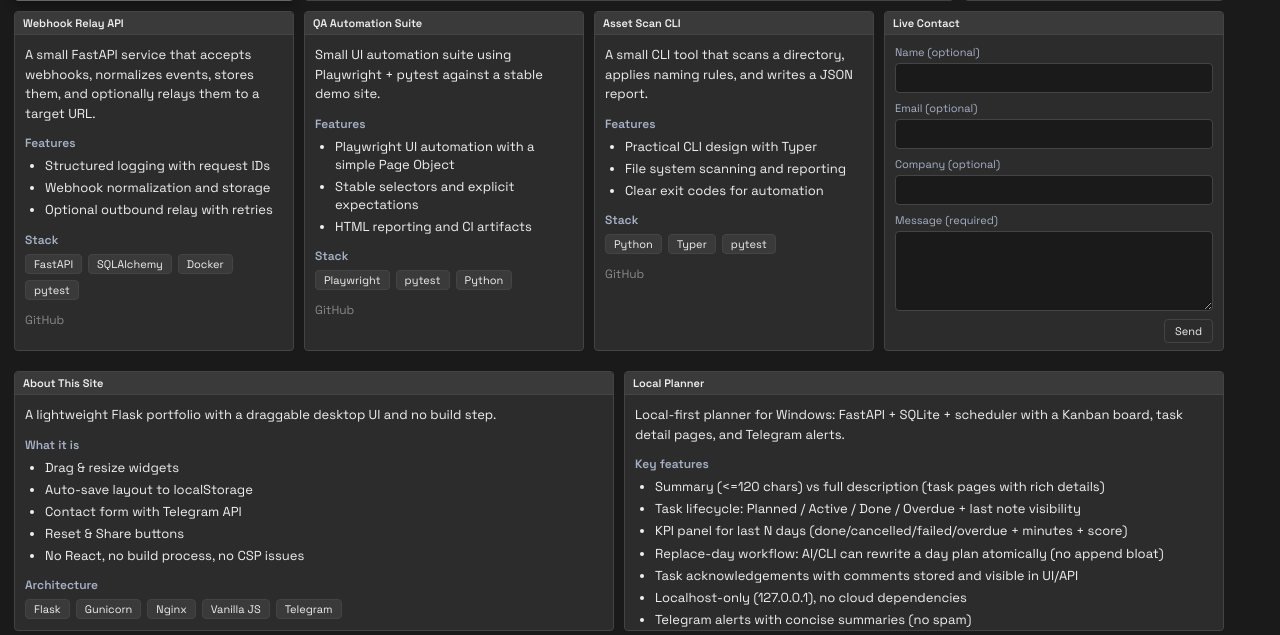
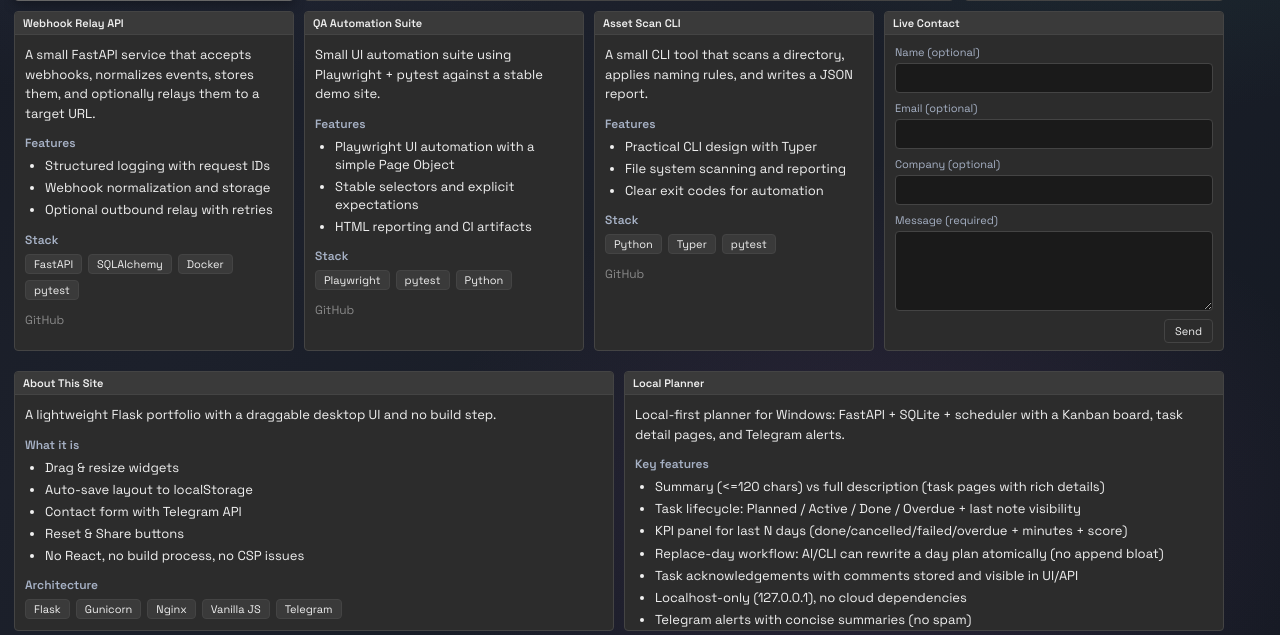
Before and after one commit to cyberpodolia/PortfolioDesk-flaskapp, a Flask app: page / in a window 1280 px wide. Shown: the part 499-1134 px from the top of the page. Run offline with Flask 3, Linux system fonts and the light colour scheme; some libraries are stand-ins or nearby versions.

Commit message:
updated UI add WebGL Bg layer

```diff
--- a/static/css/style.css
+++ b/static/css/style.css
@@ -24,11 +24,33 @@ body {
   font-size: 13px;
 }
 
+.no-webgl body,
+body.no-webgl {
+  background:
+    radial-gradient(1200px 800px at 10% 10%, rgba(79, 94, 142, 0.35), transparent 60%),
+    radial-gradient(900px 700px at 90% 20%, rgba(52, 122, 108, 0.25), transparent 55%),
+    radial-gradient(800px 600px at 70% 90%, rgba(120, 70, 130, 0.2), transparent 60%),
+    linear-gradient(140deg, #151922 0%, #1c202b 45%, #141922 100%);
+  background-attachment: fixed;
+}
+
+#bg-webgl {
+  position: fixed;
+  inset: 0;
+  width: 100vw;
+  height: 100vh;
+  z-index: 0;
+  pointer-events: none;
+  display: block;
+}
+
 .app {
   min-height: 100vh;
   display: flex;
   flex-direction: column;
   padding: 4px;
+  position: relative;
+  z-index: 10;
 }
 
 .app__header {
--- a/static/js/app.js
+++ b/static/js/app.js
@@ -7,6 +7,7 @@ document.addEventListener('DOMContentLoaded', () => {
     loadWindowPositions();
     setupButtons();
     setupContactForm();
+    initWebGLBackground();
 });
 
 function initWindows() {
@@ -251,6 +252,182 @@ function setStatus(type, message) {
     statusEl.className = `chat-widget__status chat-widget__status--${type}`;
 }
 
+function initWebGLBackground() {
+    const canvas = document.getElementById('bg-webgl');
+    if (!canvas) return;
+
+    const rootEl = document.documentElement;
+    const enableFallback = () => {
+        rootEl.classList.add('no-webgl');
+    };
+
+    const testCanvas = document.createElement('canvas');
+    const testGl = testCanvas.getContext('webgl') || testCanvas.getContext('experimental-webgl');
+    if (!testGl || !window.createREGL) {
+        enableFallback();
+        return;
+    }
+
+    const reduceMotion = window.matchMedia && window.matchMedia('(prefers-reduced-motion: reduce)').matches;
+
+    let regl;
+    try {
+        regl = window.createREGL({
+            canvas,
+            attributes: {
+                antialias: false,
+                alpha: true,
+                preserveDrawingBuffer: false,
+                powerPreference: 'low-power'
+            }
+        });
+    } catch (e) {
+        enableFallback();
+        return;
+    }
+
+    const fallbackFrag = `
+precision mediump float;
+uniform float u_time;
+uniform vec2 u_resolution;
+uniform vec2 u_mouse;
+
+float hash(vec2 p){return fract(sin(dot(p,vec2(127.1,311.7)))*43758.5453123);}
+float noise(vec2 p){
+  vec2 i=floor(p); vec2 f=fract(p); vec2 u=f*f*(3.0-2.0*f);
+  float a=hash(i), b=hash(i+vec2(1.0,0.0)), c=hash(i+vec2(0.0,1.0)), d=hash(i+vec2(1.0,1.0));
+  return mix(mix(a,b,u.x), mix(c,d,u.x), u.y);
+}
+void main(){
+  vec2 uv=gl_FragCoord.xy/u_resolution.xy;
+  vec2 c=uv-0.5; c.x*=u_resolution.x/u_resolution.y;
+  float t=u_time*0.05;
+  vec3 a=vec3(0.08,0.12,0.20), b=vec3(0.16,0.24,0.34), d=vec3(0.12,0.18,0.26);
+  float flow=sin((c.x+t)*1.2)*0.12+cos((c.y-t)*1.4)*0.12;
+  vec3 l1=mix(a,b,smoothstep(-0.6,0.6,c.y+flow));
+  float blob=noise(c*2.2+vec2(t*1.4,-t*1.1));
+  blob=smoothstep(0.25,0.75,blob);
+  vec3 l2=mix(l1,d,blob*0.35);
+  l2+=sin((c.x+c.y+t*1.8)*2.2)*0.02;
+  float grain=hash(gl_FragCoord.xy+u_time)*0.04;
+  vec3 col=l2+grain;
+  float m=(u_mouse.x/max(u_resolution.x,1.0)-0.5)*0.08;
+  col+=vec3(m,0.0,-m);
+  col=pow(col,vec3(0.98));
+  gl_FragColor=vec4(col,1.0);
+}
+`;
+
+    const startTime = performance.now();
+    let dpr = 1;
+    let width = 0;
+    let height = 0;
+    const mouse = [0, 0];
+
+    const resize = () => {
+        dpr = Math.min(window.devicePixelRatio || 1, 2);
+        width = Math.floor(window.innerWidth * dpr);
+        height = Math.floor(window.innerHeight * dpr);
+        canvas.width = width;
+        canvas.height = height;
+        canvas.style.width = `${window.innerWidth}px`;
+        canvas.style.height = `${window.innerHeight}px`;
+        if (regl) {
+            regl.poll();
+        }
+    };
+
+    const updateMouse = (x, y) => {
+        mouse[0] = x * dpr;
+        mouse[1] = (window.innerHeight - y) * dpr;
+    };
+
+    const setupRenderer = (fragSource) => {
+        try {
+            resize();
+            window.addEventListener('resize', resize, { passive: true });
+            window.addEventListener('mousemove', (event) => {
+                updateMouse(event.clientX, event.clientY);
+            }, { passive: true });
+            window.addEventListener('touchmove', (event) => {
+                if (event.touches && event.touches.length > 0) {
+                    const touch = event.touches[0];
+                    updateMouse(touch.clientX, touch.clientY);
+                }
+            }, { passive: true });
+
+            // Future multi-pass: add additional draw calls or a ping-pong pass here.
+            const draw = regl({
+                frag: fragSource,
+                vert: `
+precision mediump float;
+attribute vec2 position;
+void main() {
+  gl_Position = vec4(position, 0.0, 1.0);
+}
+`,
+                attributes: {
+                    position: [-1, -1, 3, -1, -1, 3]
+                },
+                uniforms: {
+                    u_time: () => (performance.now() - startTime) / 1000,
+                    u_resolution: () => [width, height],
+                    u_mouse: () => mouse
+                },
+                count: 3
+            });
+
+            let rafId = null;
+            let running = false;
+
+            const render = () => {
+                if (!running) return;
+                regl.clear({ color: [0, 0, 0, 1], depth: 1 });
+                draw();
+                rafId = requestAnimationFrame(render);
+            };
+
+            const start = () => {
+                if (running) return;
+                running = true;
+                rafId = requestAnimationFrame(render);
+            };
+
+            const stop = () => {
+                running = false;
+                if (rafId) {
+                    cancelAnimationFrame(rafId);
+                    rafId = null;
+                }
+            };
+
+            if (reduceMotion) {
+                regl.clear({ color: [0, 0, 0, 1], depth: 1 });
+                draw();
+            } else {
+                start();
+            }
+
+            document.addEventListener('visibilitychange', () => {
+                if (document.hidden) {
+                    stop();
+                    return;
+                }
+                if (!reduceMotion) {
+                    start();
+                }
+            });
+        } catch (e) {
+            enableFallback();
+        }
+    };
+
+    fetch('/static/shaders/bg.frag', { cache: 'no-store' })
+        .then((response) => (response.ok ? response.text() : Promise.reject(new Error('Shader fetch failed'))))
+        .then((source) => setupRenderer(source))
+        .catch(() => setupRenderer(fallbackFrag));
+}
+
 // Load layout from URL if present
 window.addEventListener('load', () => {
     const params = new URLSearchParams(window.location.search);
--- a/templates/index.html
+++ b/templates/index.html
@@ -14,6 +14,7 @@
     <link rel="stylesheet" href="{{ url_for('static', filename='css/style.css') }}">
 </head>
 <body>
+    <canvas id="bg-webgl" aria-hidden="true"></canvas>
     <div class="app">
         <!-- Header -->
         <header class="app__header">
@@ -304,6 +305,7 @@
 
     <!-- Interact.js for free window movement -->
     <script src="https://cdn.jsdelivr.net/npm/interactjs@1.10.19/dist/interact.min.js"></script>
+    <script src="https://cdn.jsdelivr.net/npm/regl/dist/regl.min.js"></script>
 
     <!-- Custom JS -->
     <script src="{{ url_for('static', filename='js/app.js') }}"></script>
```
Also changed, not shown: 3 other files.
